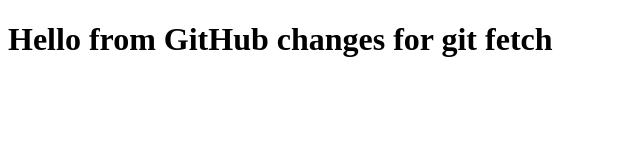
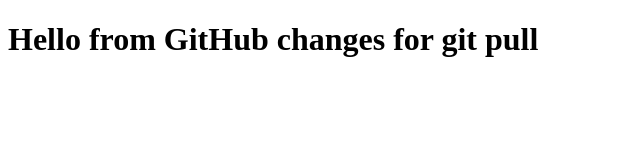
Before and after one commit to Parv39/git-lab-bash, a plain HTML site: page index.html in a window 1280 px wide. Shown: the full height of the page, 0-640 px from the left. Drawn offline with Linux system fonts and the light colour scheme.

Commit message:
Update index.html

```diff
--- a/index.html
+++ b/index.html
@@ -4,6 +4,6 @@
     <title>Git Lab</title>
 </head>
 <body>
-   <h1>Hello from GitHub changes for git fetch</h1>
+   <h1>Hello from GitHub changes for git pull</h1>
 </body>
 </html>
```
